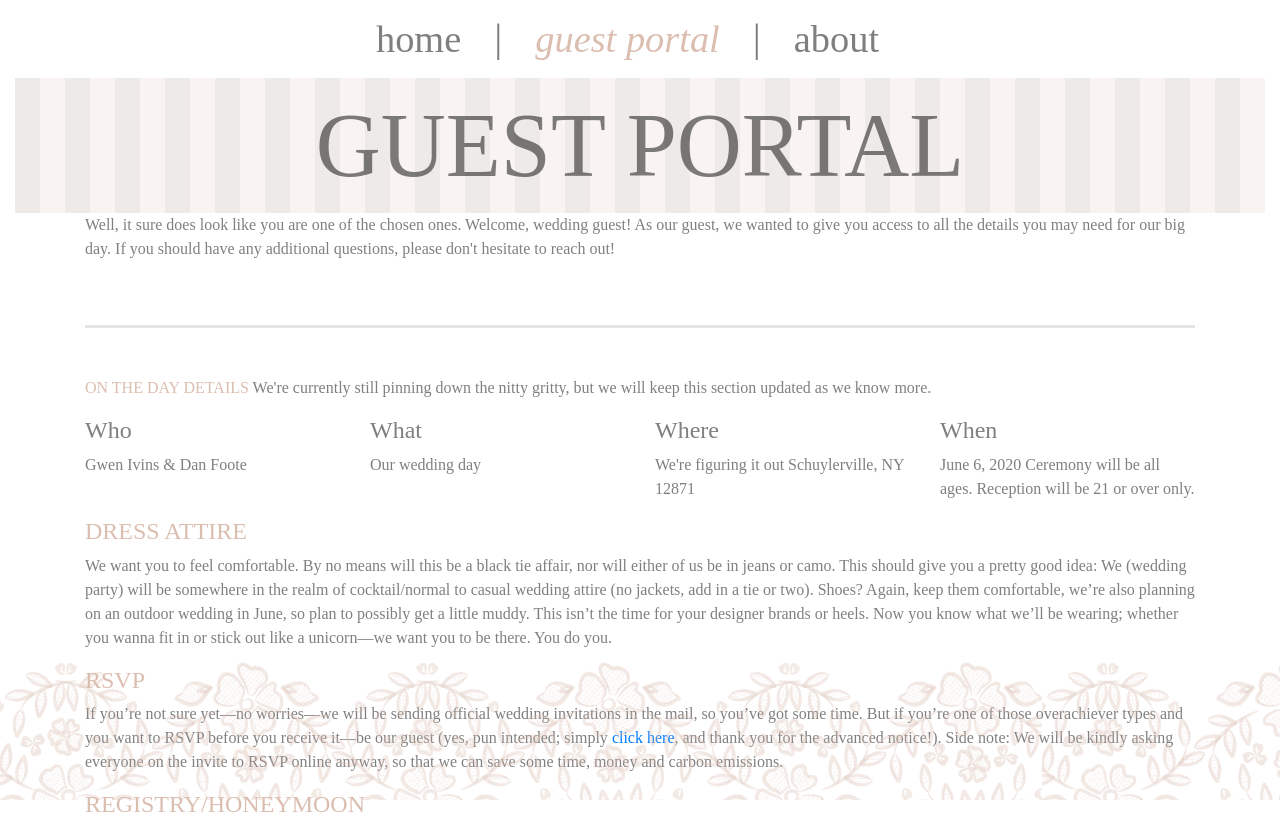
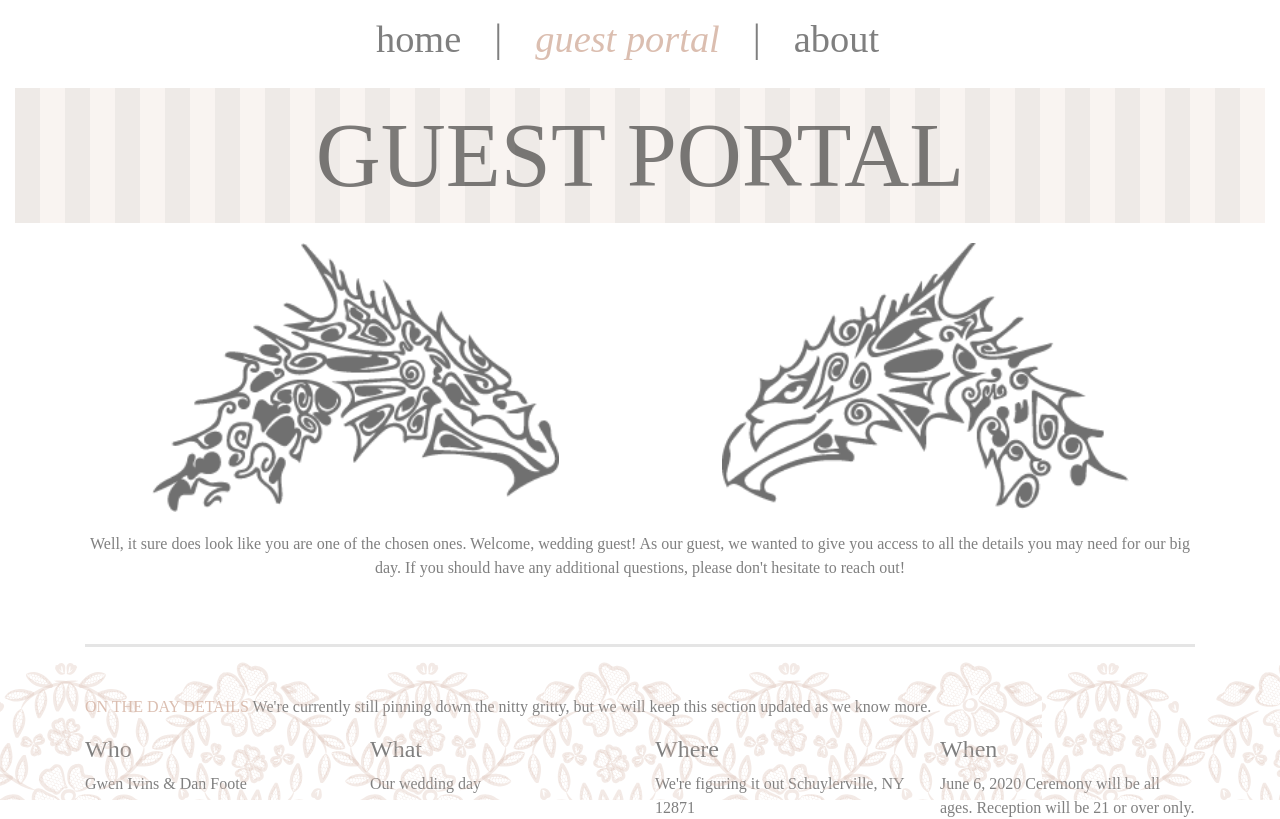
Before and after one commit to Daniel-Dragon/becoming-dragons, an Angular app: page /guest-portal in a window 1280 px wide. Shown: the top 819 px of the page. Built offline with nearby package versions, Linux system fonts and the light colour scheme; a web font is replaced by a local one.

Commit message:
Guest Portal fixed up.

```diff
--- a/src/app/app.component.css
+++ b/src/app/app.component.css
@@ -1,7 +1,7 @@
 .back-to-top {
     cursor: pointer;
     position: fixed;
-    bottom: 20px;
+    bottom: 150px;
     right: 20px;
     display: none;
     border-color: #DBBEB0;
--- a/src/app/guest-portal/guest-portal.component.html
+++ b/src/app/guest-portal/guest-portal.component.html
@@ -4,10 +4,18 @@
             GUEST PORTAL
         </div>
     </div>
-    <div class="container">
+    <div class="container" style="margin-top: 20px;">
 
         <div class="row">
-            <div class="col-12">
+            <div class="col-md-6 text-center">
+                <img src='assets/about-guest-dragon1-icon.png' />
+            </div>
+            <div class="col-md-6 text-center">
+                <img src='assets/about-guest-dragon2-icon.png' />
+            </div>
+        </div>
+        <div class="row" style="margin-top: 20px;">
+            <div class="col-12 text-center">
                 <p>
                     Well, it sure does look like you are one of the chosen ones. Welcome, wedding guest! As our guest, we wanted to give you access to all the details you may need for our big day. If you should have any additional questions, please don't hesitate to reach
                     out!
--- a/src/app/header/app-header.component.html
+++ b/src/app/header/app-header.component.html
@@ -1,4 +1,4 @@
-<nav class="navbar navbar-expand-md navbar-light">
+<nav class="navbar navbar-expand-md navbar-light" style="margin-bottom: 10px;">
     <button class="navbar-toggler hidden-sm-up ml-auto" type="button" (click)="isNavbarCollapsed = !isNavbarCollapsed" data-target="#navbarsDefault" aria-controls="navbarsDefault" aria-expanded="false" aria-label="Toggle navigation">
       <span class="navbar-toggler-icon"></span>
     </button>
```
